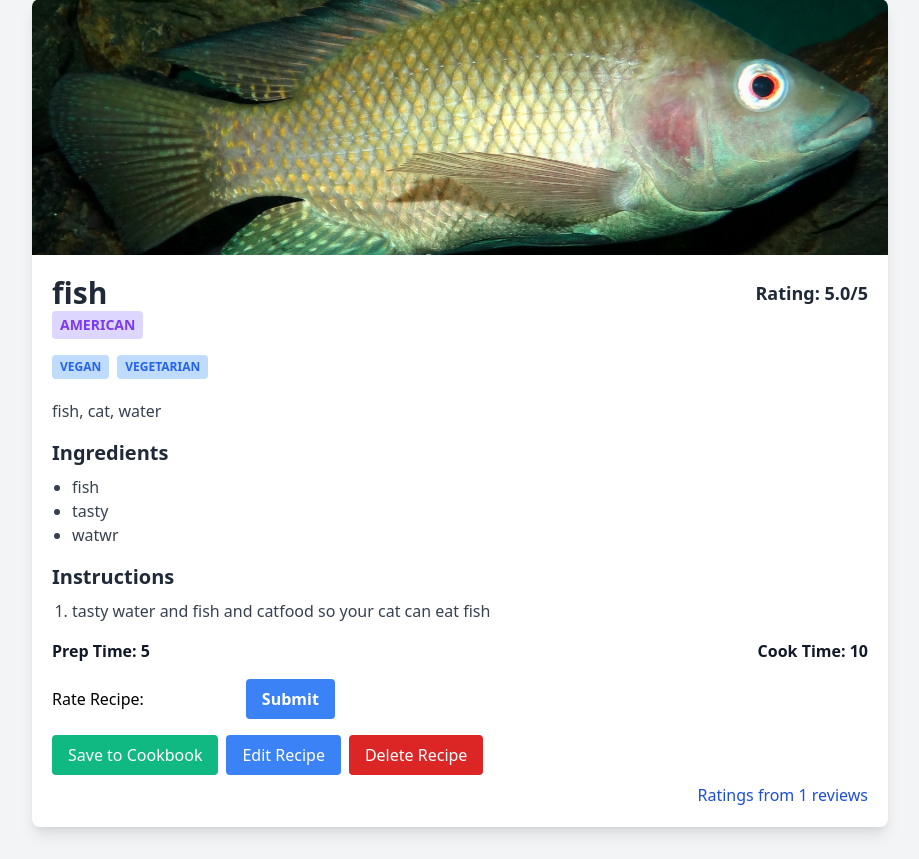
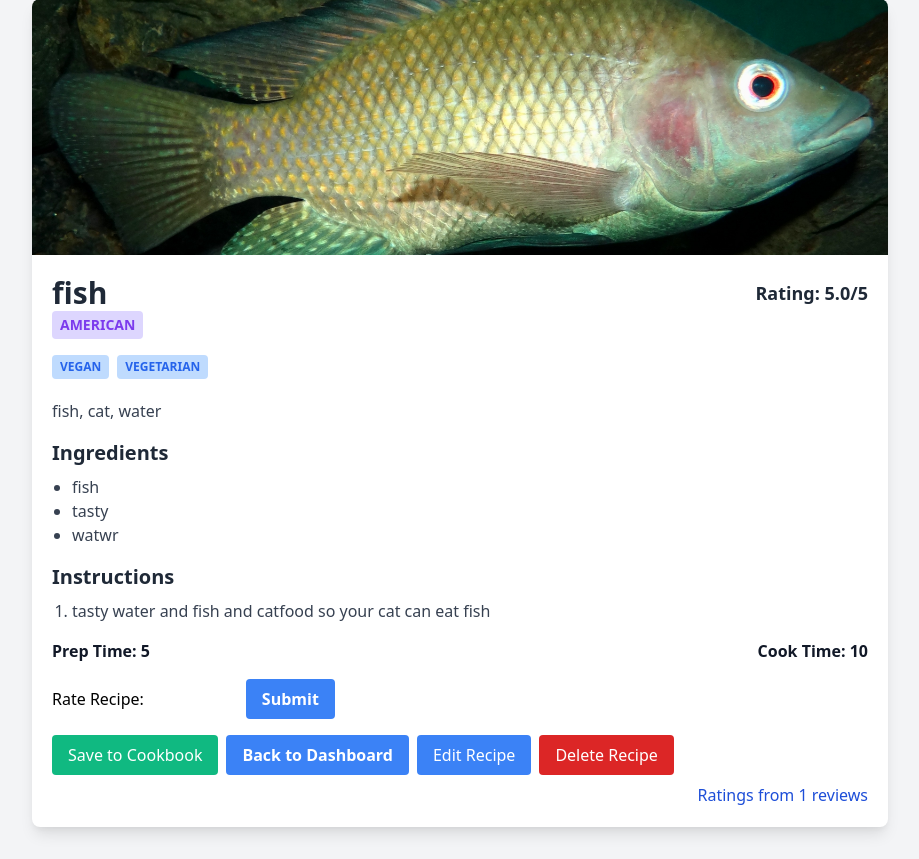
Before and after one commit to pateyu/CookbookProject, a Flask app: a page that uses templates/recipe.html in a window 1280 px wide. Shown: the part 33-892 px from the top of the page, without its empty margins (180-1099 px from the left). Run offline with Flask 3, Linux system fonts and the light colour scheme; a user stored in the database is signed in; data comes from the database, SQL or seed files in the repository; both versions use the stored data as it was before the commit; data that the repository does not hold is empty.

Commit message:
Added conditional redirect to dashboard

```diff
--- a/templates/recipe.html
+++ b/templates/recipe.html
@@ -69,6 +69,7 @@
                 <div class="flex space-x-2 mt-4">
                     {% if session['user_id'] or session.get('is_admin', False) %}
                     <button id="cookbookButton" onclick="toggleCookbook('{{ recipe.recipe_name | replace(' ', '-') }}')" class="px-4 py-2 bg-green-500 hover:bg-green-700 text-white rounded">Save to Cookbook</button>
+                    <button onclick="location.href='/dashboard';" class="px-4 py-2 bg-blue-500 hover:bg-blue-700 text-white font-bold rounded">Back to Dashboard</button>
                     {% endif %}
                     {% if session['user_id'] == recipe.UserID or session.get('is_admin', False) %}
                     <button onclick="location.href='/edit-recipe/{{ recipe.recipe_name | replace(' ', '-') }}';" class="px-4 py-2 bg-blue-500 hover:bg-blue-700 text-white rounded">Edit Recipe</button>
```
Also changed, not shown: database.db (deleted), static/images/q2owcDGqYWK.I7HhZuNjxm_.iEM-.jpg (added).
